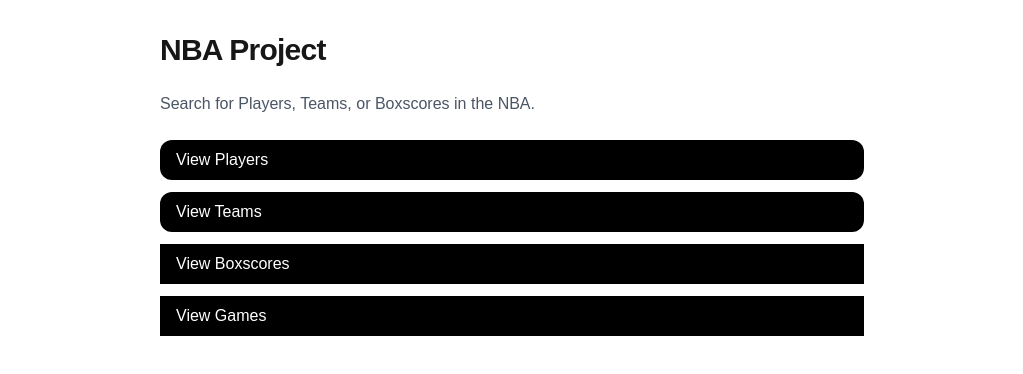
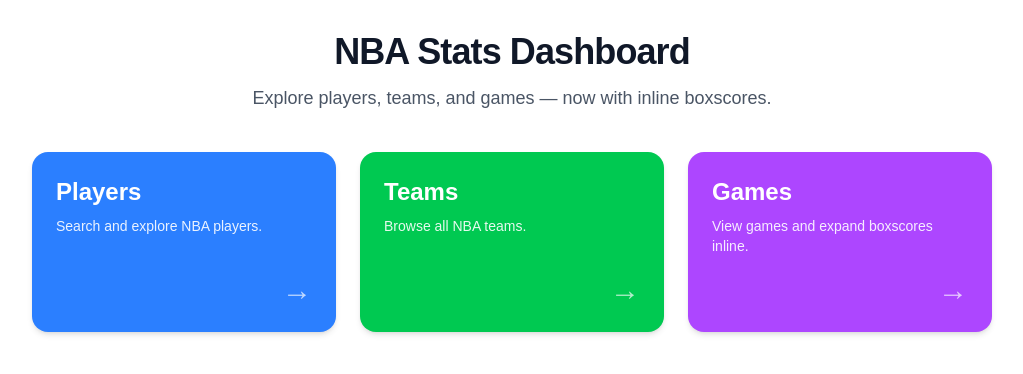
Before and after one commit to iammon/nba-project, a Next.js app: page / in a window 1280 px wide. Shown: the top 374 px of the page, without its empty margins (128-1151 px from the left). Built offline with nearby package versions, Linux system fonts and the light colour scheme.

Commit message:
Update homepage style

```diff
--- a/src/app/page.tsx
+++ b/src/app/page.tsx
@@ -1,38 +1,58 @@
 // Simple server component for the home page
 export default function Home() {
+  const menuItems = [
+    {
+      title: "Players",
+      description: "Search and explore NBA players.",
+      href: "/players",
+      color: "bg-blue-500 hover:bg-blue-600",
+    },
+    {
+      title: "Teams",
+      description: "Browse all NBA teams.",
+      href: "/teams",
+      color: "bg-green-500 hover:bg-green-600",
+    },
+    {
+      title: "Games",
+      description: "View games and expand boxscores inline.",
+      href: "/games",
+      color: "bg-purple-500 hover:bg-purple-600",
+    },
+  ];
+
   return (
-    <main className="mx-auto max-w-3xl p-8 space-y-6">
-      <h1 className="text-2xl sm:text-3xl font-bold tracking-tight">NBA Project</h1>
-      <p className="text-gray-600">
-        Search for Players, Teams, or Boxscores in the NBA.
-      </p>
+    <main className="mx-auto max-w-5xl p-8 space-y-10">
+      {/* HEADER */}
+      <section className="text-center space-y-3">
+        <h1 className="text-4xl font-extrabold tracking-tight text-gray-900">
+          NBA Stats Dashboard
+        </h1>
+        <p className="text-gray-600 text-lg">
+          Explore players, teams, and games — now with inline boxscores.
+        </p>
+      </section>
 
-      <div className="flex flex-col gap-3">
-        <a
-          href="/players"
-          className="inline-block rounded-xl px-4 py-2 bg-black text-white hover:bg-gray-800"
-        >
-          View Players
-        </a>
-        <a
-          href="/teams"
-          className="inline-block rounded-xl px-4 py-2 bg-black text-white hover:bg-gray-800"
-        >
-          View Teams
-        </a>
-        <a
-          href="/boxscores"
-          className="inline-block rounded-x1 px-4 py-2 bg-black text-white hover:bg-gray-800"
-        >
-          View Boxscores
-        </a>
-        <a
-          href="/games"
-          className="inline-block rounded-x1 px-4 py-2 bg-black text-white hover:bg-gray-800"
-        >
-          View Games
-        </a>
-      </div>
+      {/* MENU CARDS */}
+      <section className="grid grid-cols-1 sm:grid-cols-3 gap-6">
+        {menuItems.map((item) => (
+          <a
+            key={item.title}
+            href={item.href}
+            className={`group p-6 rounded-2xl shadow-md transition transform hover:scale-105 ${item.color} text-white`}
+          >
+            <div className="flex flex-col h-full justify-between">
+              <div>
+                <h2 className="text-2xl font-bold">{item.title}</h2>
+                <p className="mt-2 text-sm opacity-90">{item.description}</p>
+              </div>
+              <div className="mt-4 text-right text-3xl opacity-70 group-hover:opacity-100 transition">
+                →
+              </div>
+            </div>
+          </a>
+        ))}
+      </section>
     </main>
   );
 }
```
